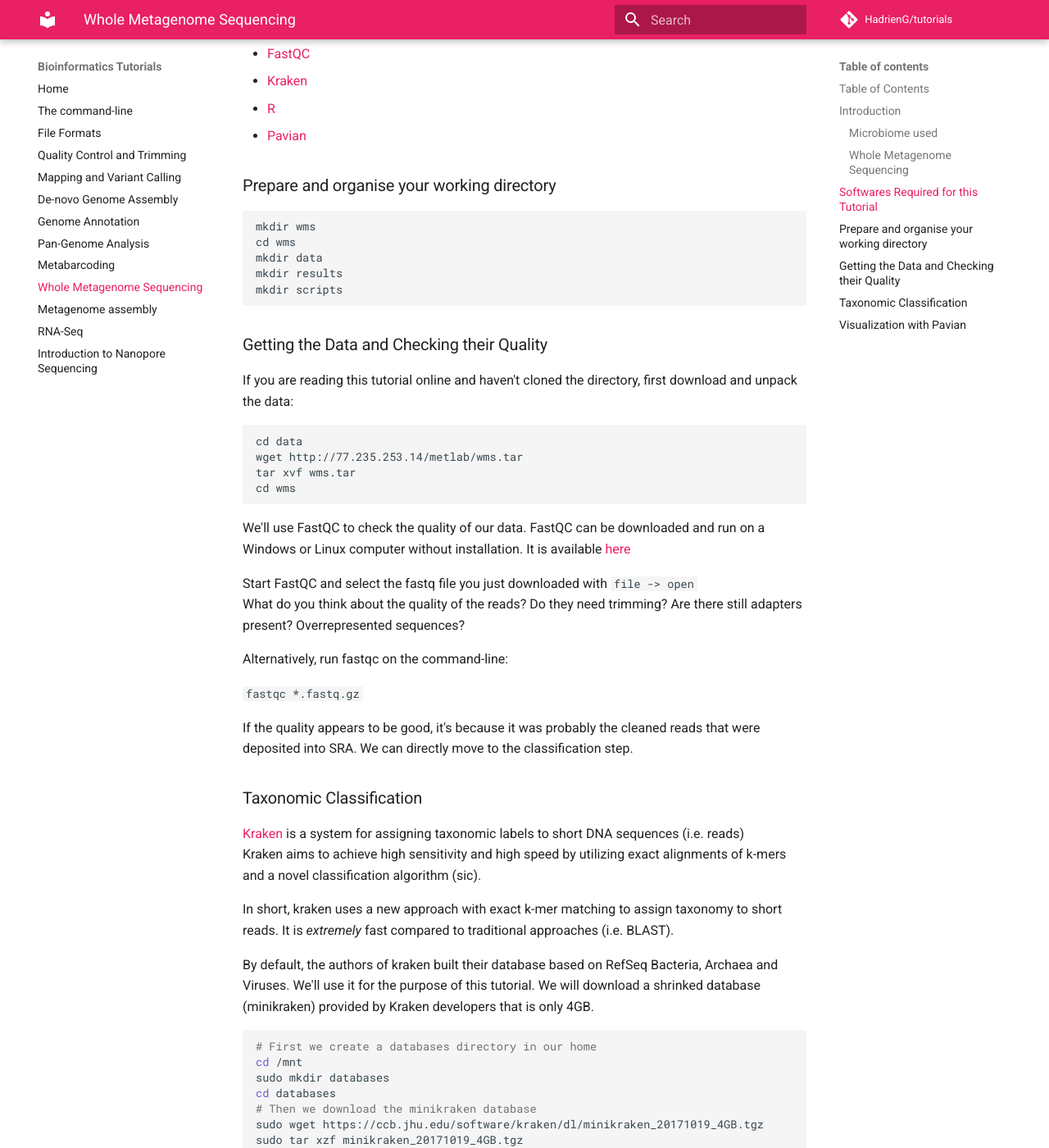
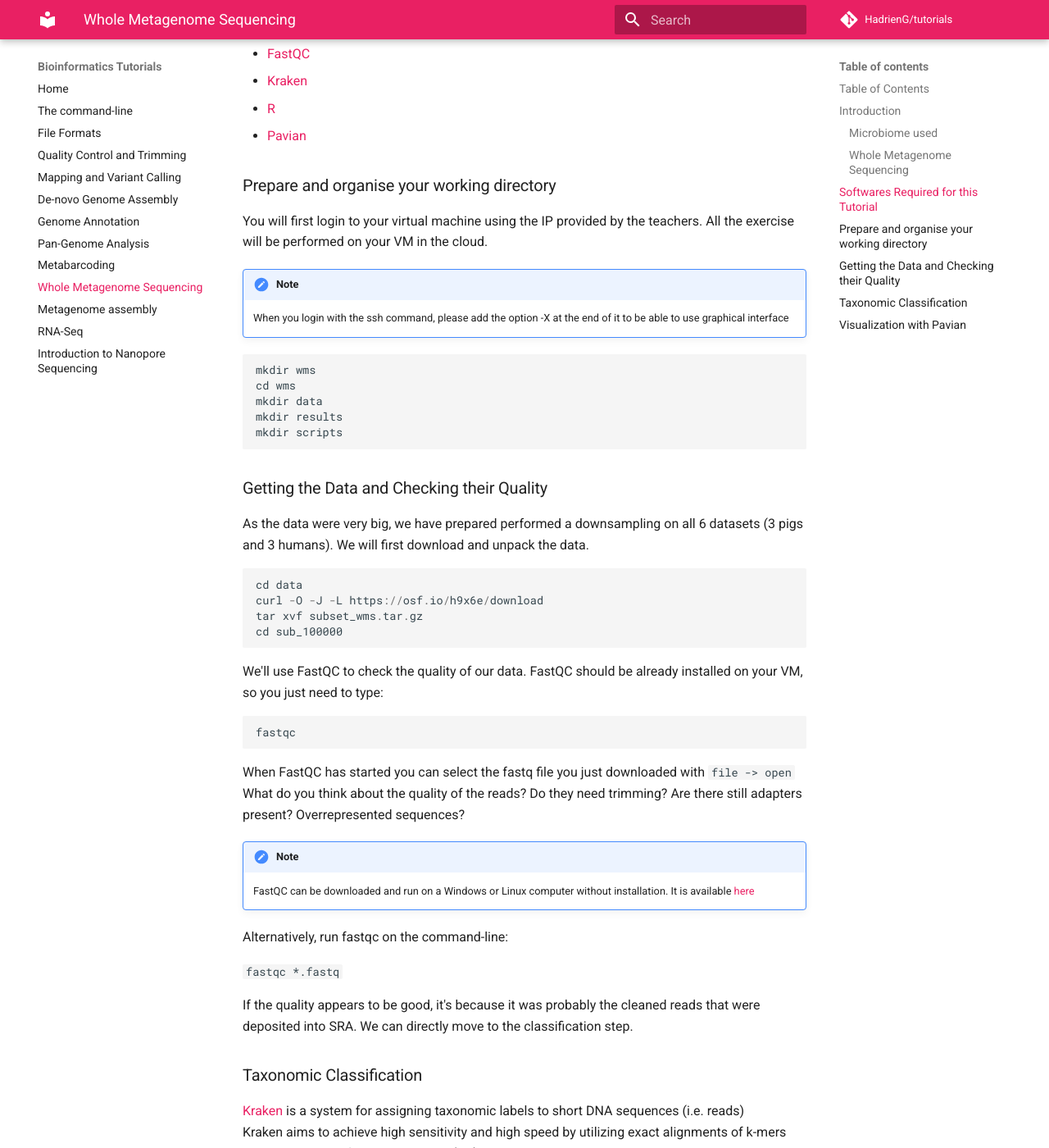
Before and after one commit to HadrienG/tutorials, an MkDocs documentation site: the page built from docs/wms.md, in a window 1280 px wide and 1400 px high, scrolled down 1708 px. Shown: the whole window at 82% size. Built offline with MkDocs 1.6.1 and Material for MkDocs 9.7.7, drawn with Linux system fonts in a browser that asks for light colours; comment, search, counter and statistics services are not loaded; old or Windows-style settings are respelled for this version of MkDocs; some of the changed text lies outside the part shown.

Commit message:
updated with downsampled datasets for pig and human (100000 seq per fastq)

````diff
--- a/docs/wms.md
+++ b/docs/wms.md
@@ -39,6 +39,12 @@ The choice of shotgun or 16S approaches is usually dictated by the nature of the
 
 ### Prepare and organise your working directory
 
+You will first login to your virtual machine using the IP provided by the teachers.
+All the exercise will be performed on your VM in the cloud.
+
+!!! note
+    When you login with the ssh command, please add the option -X at the end of it to be able to use graphical interface
+
 ```
 mkdir wms
 cd wms
@@ -49,25 +55,34 @@ mkdir scripts
 
 ### Getting the Data and Checking their Quality
 
-If you are reading this tutorial online and haven't cloned the directory, first download and unpack the data:
+As the data were very big, we have prepared performed a downsampling on all 6 datasets (3 pigs and 3 humans).
+We will first download and unpack the data.
 
 ```
 cd data
-wget http://77.235.253.14/metlab/wms.tar
-tar xvf wms.tar
-cd wms
+curl -O -J -L https://osf.io/h9x6e/download
+tar xvf subset_wms.tar.gz
+cd sub_100000
 ```
 
-We'll use FastQC to check the quality of our data. FastQC can be downloaded and
-run on a Windows or Linux computer without installation. It is available [here](http://www.bioinformatics.babraham.ac.uk/projects/fastqc/)
+We'll use FastQC to check the quality of our data.
+FastQC should be already installed on your VM, so you just need to type:
+```
+fastqc
+```
 
-Start FastQC and select the fastq file you just downloaded with `file -> open`
+When FastQC has started you can select the fastq file you just downloaded with `file -> open`
 What do you think about the quality of the reads? Do they need trimming? Are there still adapters
 present? Overrepresented sequences?
 
+
+!!! note
+    FastQC can be downloaded and run on a Windows or Linux computer without installation.
+    It is available [here](http://www.bioinformatics.babraham.ac.uk/projects/fastqc/)
+
 Alternatively, run fastqc on the command-line:
 
-`fastqc *.fastq.gz`
+`fastqc *.fastq`
 
 If the quality appears to be good, it's because it was probably the cleaned reads that were deposited into SRA.
 We can directly move to the classification step.
@@ -81,7 +96,7 @@ In short, kraken uses a new approach with exact k-mer matching to assign taxonom
 approaches (i.e. BLAST).
 
 By default, the authors of kraken built their database based on RefSeq Bacteria, Archaea and Viruses. We'll use it for the purpose of this tutorial.
-We will download a shrinked database (minikraken) provided by Kraken developers that is only 4GB.
+We will download a shrunk database (minikraken) provided by Kraken developers that is only 4GB.
 
 ```bash
 # First we create a databases directory in our home
@@ -98,15 +113,15 @@ cd
 Now run kraken on the reads
 
 ```bash
-# In the data/wms directory
-cd wms/data/wms
-for i in *_1.fastq.gz
+# In the data/ directory
+cd wms/data/sub_100000
+for i in *_1.fastq
 do
-    prefix=$(basename $i _1.fastq.gz)
+    prefix=$(basename $i _1.fastq)
     # print which sample is being processed
     echo $prefix
-    kraken --db $KRAKEN_DB --threads 2 --fastq-input --gzip-compressed \
-        ${prefix}_1.fastq.gz ${prefix}_2.fastq.gz > /home/student/wms/results/${prefix}.tab
+    kraken --db $KRAKEN_DB --threads 2 --fastq-input \
+        ${prefix}_1.fastq ${prefix}_2.fastq > /home/student/wms/results/${prefix}.tab
     kraken-report --db $KRAKEN_DB \
         /home/student/wms/results/${prefix}.tab > /home/student/wms/results/${prefix}_tax.txt
 done
@@ -127,7 +142,7 @@ First, go in Rstudio server by typing the address to your server in your browser
 where you replace `MY_IP_ADDRESS` by the IP address of your Virtual Machine.
 
 !!! note
-    To access Rstudio server on the virtual machine, you'll need a password
+    To access Rstudio server on the virtual machine, you'll need a password.
     Ask your instructor for the password!
 
 !!! note
@@ -144,3 +159,5 @@ if (!require(remotes)) { install.packages("remotes") }
 remotes::install_github("fbreitwieser/pavian")
 pavian::runApp(port=5000)
 ```
+
+Then you will explore and compare the results produced by Kraken.
````
